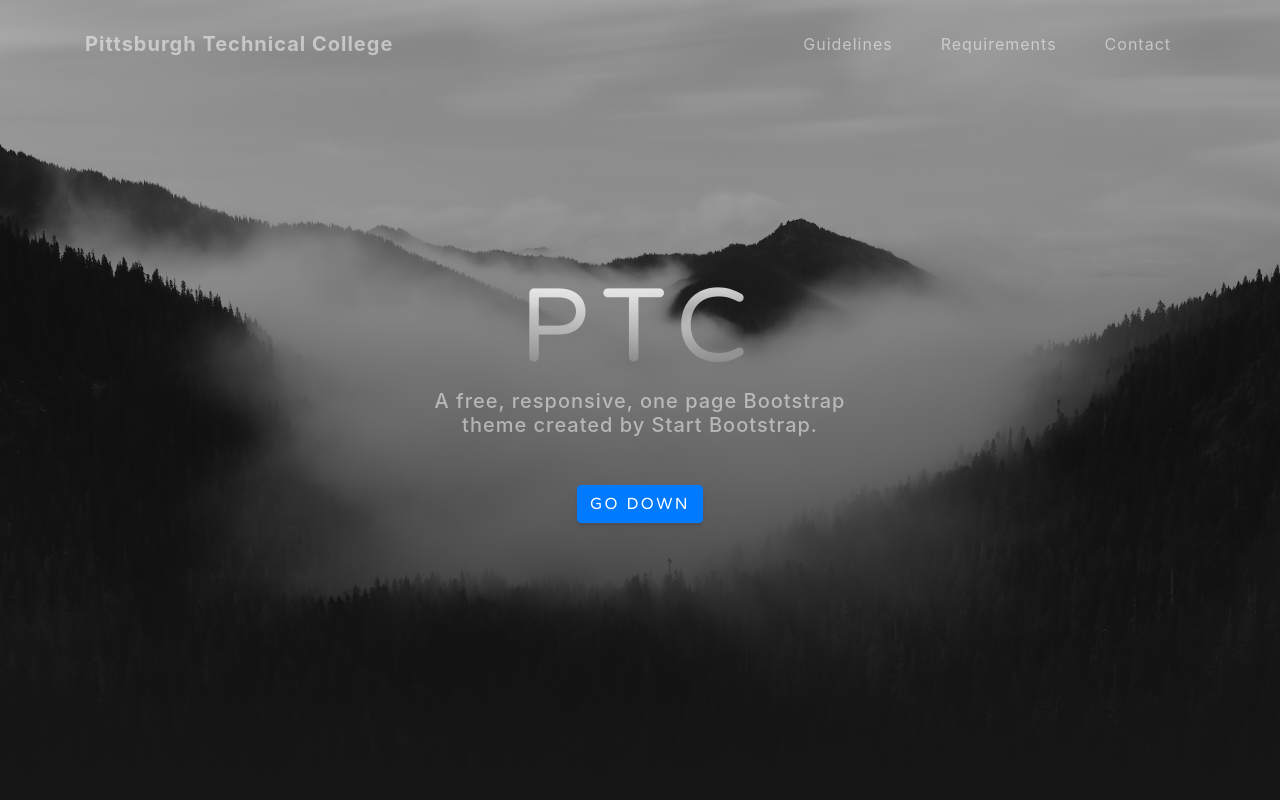
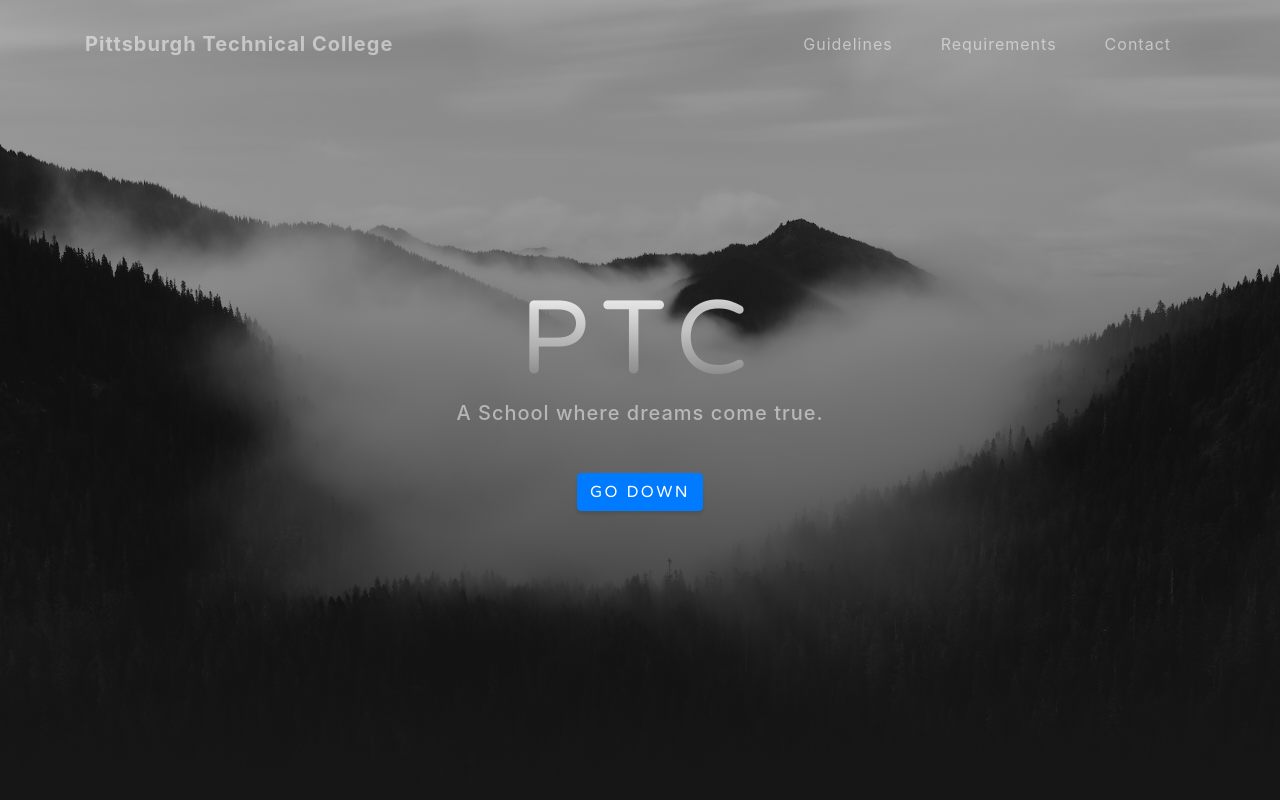
Before and after one commit to Kyle-png/EnvisionActivities, a website with bundled scripts: page startbootstrap-grayscale-gh-pages/index.html in a window 1280 px wide. Shown: the top 800 px of the page. Built offline with nearby package versions, Linux system fonts and the light colour scheme; a script that the page names is missing.

Commit message:
Final Design

```diff
--- a/startbootstrap-grayscale-gh-pages/index.html
+++ b/startbootstrap-grayscale-gh-pages/index.html
@@ -20,7 +20,6 @@
 
     <!-- Custom styles for this template -->
     <link href="css/grayscale.min.css" rel="stylesheet">
-
 </head>
 
 <body id="page-top">
@@ -54,7 +53,7 @@
         <div class="container d-flex h-100 align-items-center">
             <div class="mx-auto text-center">
                 <h1 class="mx-auto my-0 text-uppercase">PTC</h1>
-                <h2 class="text-white-50 mx-auto mt-2 mb-5">A free, responsive, one page Bootstrap theme created by Start Bootstrap.</h2>
+                <h2 class="text-white-50 mx-auto mt-2 mb-5">A School where dreams come true.</h2>
                 <a href="#about" class="btn btn-primary js-scroll-trigger">Go Down</a>
             </div>
         </div>
```
